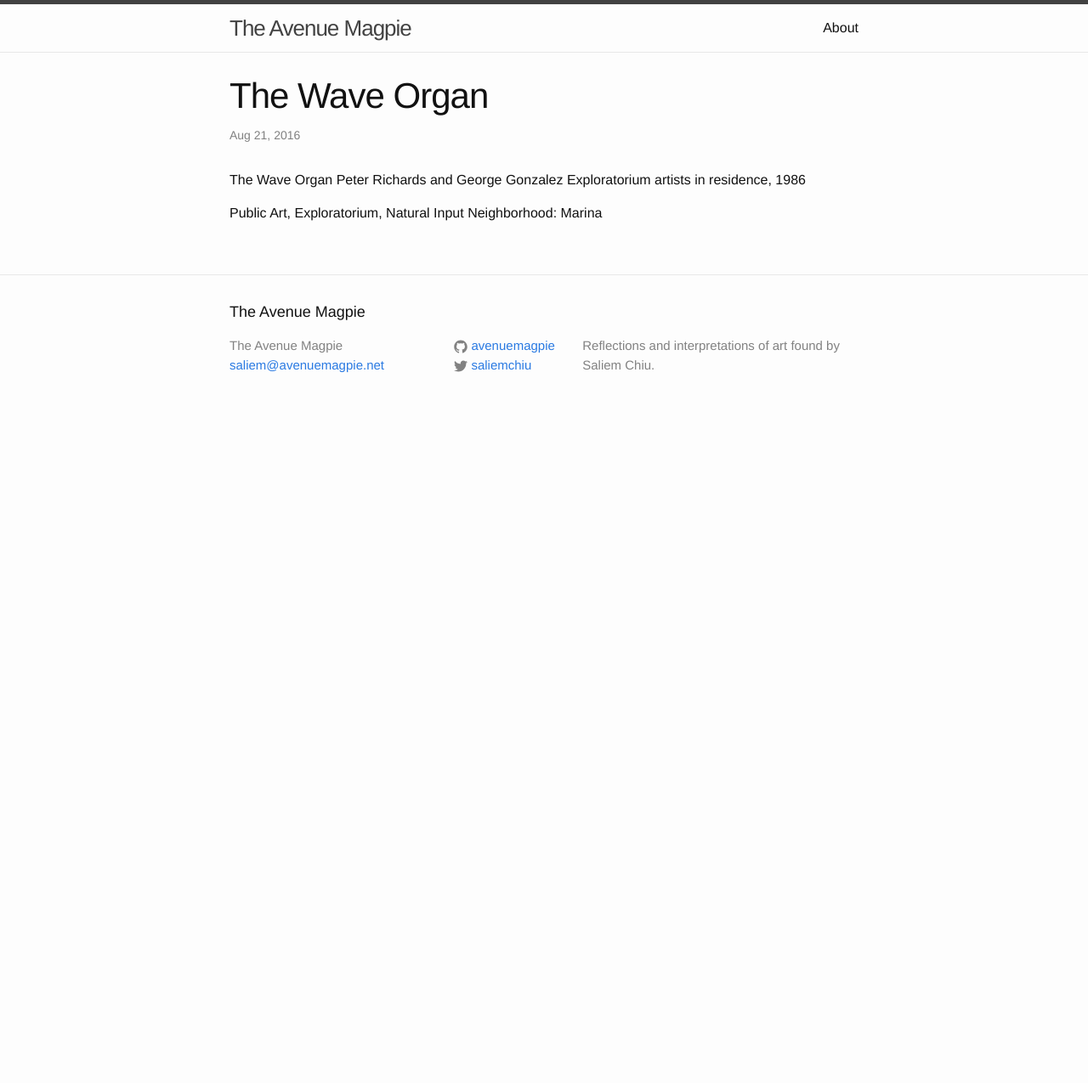
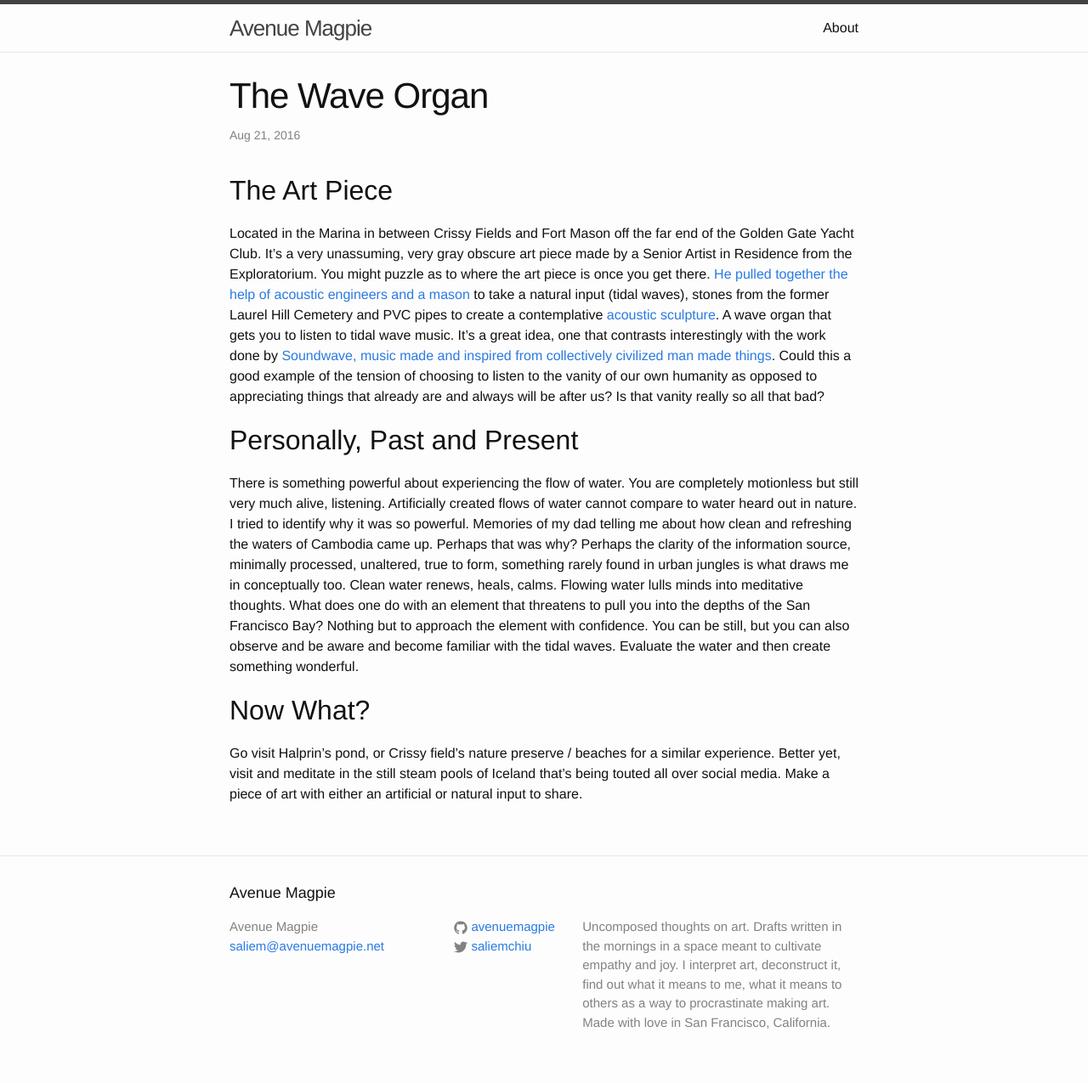
Before and after one commit to avenuemagpie/art-design, a Jekyll site: the page built from _posts/2016-08-21-wave-organ.markdown, in a window 1280 px wide. Shown: the whole page at 85% size. Built offline with Jekyll 4.4.1, drawn with Linux system fonts in a browser that asks for light colours; before the commit the page ends 900 px from its top, so only the background shows below that.

Commit message:
wave organ post

```diff
--- a/_config.yml
+++ b/_config.yml
@@ -6,10 +6,15 @@
 # 'jekyll serve'. If you change this file, please restart the server process.
 
 # Site settings
-title: The Avenue Magpie
+title: Avenue Magpie
 email: saliem@avenuemagpie.net
 description: > # this means to ignore newlines until "baseurl:"
-  Reflections and interpretations of art found by Saliem Chiu.
+
+  Uncomposed thoughts on art. Drafts written in the mornings in a space meant to cultivate empathy and joy.
+
+  I interpret art, deconstruct it, find out what it means to me, what it means to others as a way to procrastinate making art.
+
+  Made with love in San Francisco, California.
 baseurl: "" # the subpath of your site, e.g. /blog
 url: "http://avenuemagpie.net" # the base hostname & protocol for your site
 twitter_username: saliemchiu
--- a/_posts/2016-08-21-wave-organ.markdown
+++ b/_posts/2016-08-21-wave-organ.markdown
@@ -2,12 +2,24 @@
 layout: post
 title:  "The Wave Organ"
 date:   2016-08-21
+summary: In which I realize how much I identify with an unassuming art piece despite the fact I can’t take a selfie with it. Not really no. Well you could try by getting the Golden Gate Bridge or the Palace of Fine Arts in the background, or maybe take a photo of you setting your ear against one of the PVC pipe openings. That might work.
+
 
 ---
 
-The Wave Organ
-Peter Richards and George Gonzalez
-Exploratorium artists in residence, 1986
 
-Public Art, Exploratorium, Natural Input
-Neighborhood: Marina
+The Art Piece
+---
+
+Located in the Marina in between Crissy Fields and Fort Mason off the far end of the Golden Gate Yacht Club. It’s a very unassuming, very gray obscure art piece made by a Senior Artist in Residence from the Exploratorium. You might puzzle as to where the art piece is once you get there. [He pulled together the help of acoustic engineers and a mason](https://www.olats.org/studiolab/Peter_Richards.pdf) to take a natural input (tidal waves), stones from the former Laurel Hill Cemetery and PVC pipes to create a contemplative [acoustic sculpture](https://en.wikipedia.org/wiki/Wave_Organ). A wave organ that gets you to listen to tidal wave music. It’s a great idea, one that contrasts interestingly with the work done by [Soundwave, music made and inspired from collectively civilized man made things](http://soundwavesf.com/7/material-notation/). Could this a good example of the tension of choosing to listen to the vanity of our own humanity as opposed to appreciating things that already are and always will be after us? Is that vanity really so all that bad?
+
+
+Personally, Past and Present
+---
+
+There is something powerful about experiencing the flow of water. You are completely motionless but still very much alive, listening. Artificially created flows of water cannot compare to water heard out in nature. I tried to identify why it was so powerful. Memories of my dad telling me about how clean and refreshing the waters of Cambodia came up. Perhaps that was why? Perhaps the clarity of the information source, minimally processed, unaltered, true to form, something rarely found in urban jungles is what draws me in conceptually too. Clean water renews, heals, calms. Flowing water lulls minds into meditative thoughts. What does one do with an element that threatens to pull you into the depths of the San Francisco Bay? Nothing but to approach the element with confidence. You can be still, but you can also observe and be aware and become familiar with the tidal waves. Evaluate the water and then create something wonderful.
+
+Now What?
+---
+
+Go visit Halprin’s pond, or Crissy field’s nature preserve / beaches for a similar experience. Better yet, visit and meditate in the still steam pools of Iceland that’s being touted all over social media. Make a piece of art with either an artificial or natural input to share.
--- a/index.html
+++ b/index.html
@@ -11,9 +11,9 @@ layout: default
       <li>
         <span class="post-meta">{{ post.date | date: "%b %-d, %Y" }}</span>
 
-        <h2>
-          <a class="post-link" href="{{ post.url | prepend: site.baseurl }}">{{ post.title }}</a>
-        </h2>
+        <h2><a class="post-link" href="{{ post.url | prepend: site.baseurl }}">{{ post.title }}</a></h2>
+		  <p><a href="{{ post.url | prepend: site.baseurl }}">{{ post.summary }}</a></p>
+
       </li>
     {% endfor %}
   </ul>
```
Also changed, not shown: about.md (+6 -2 lines).
